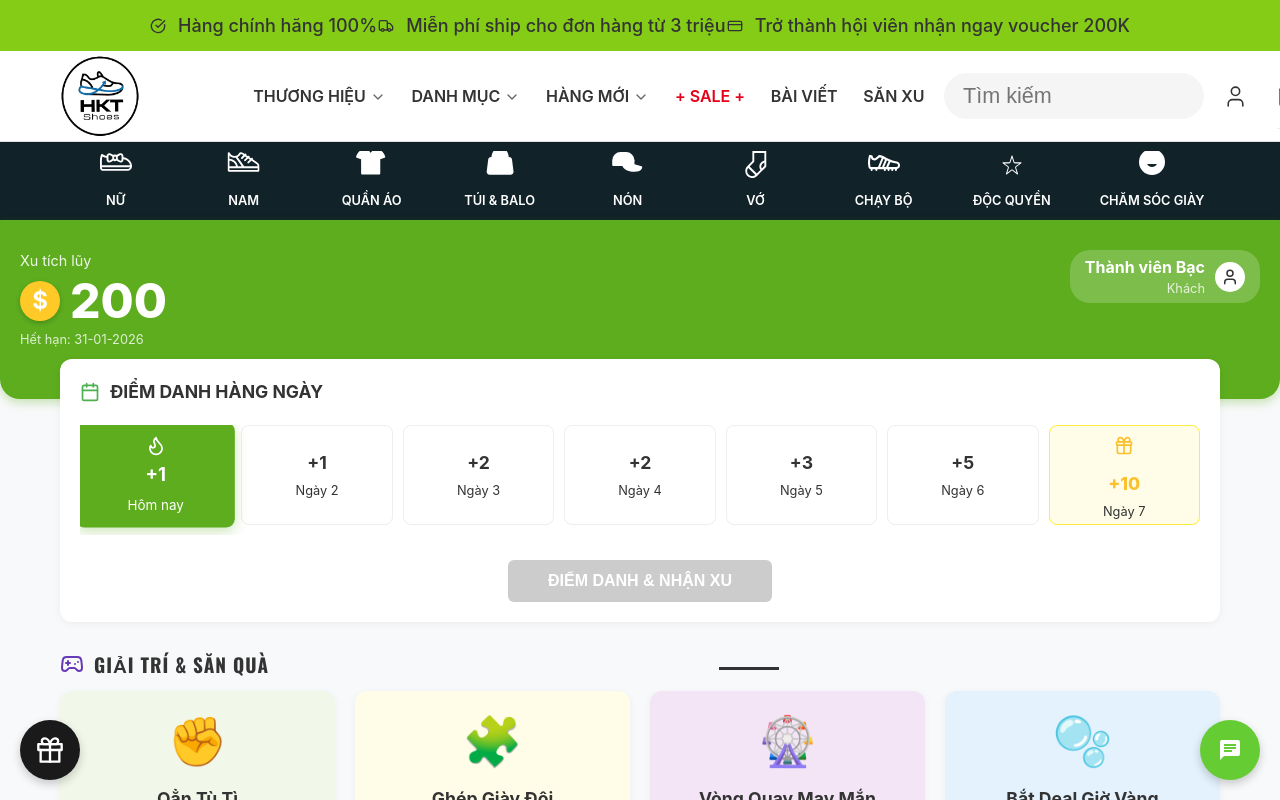
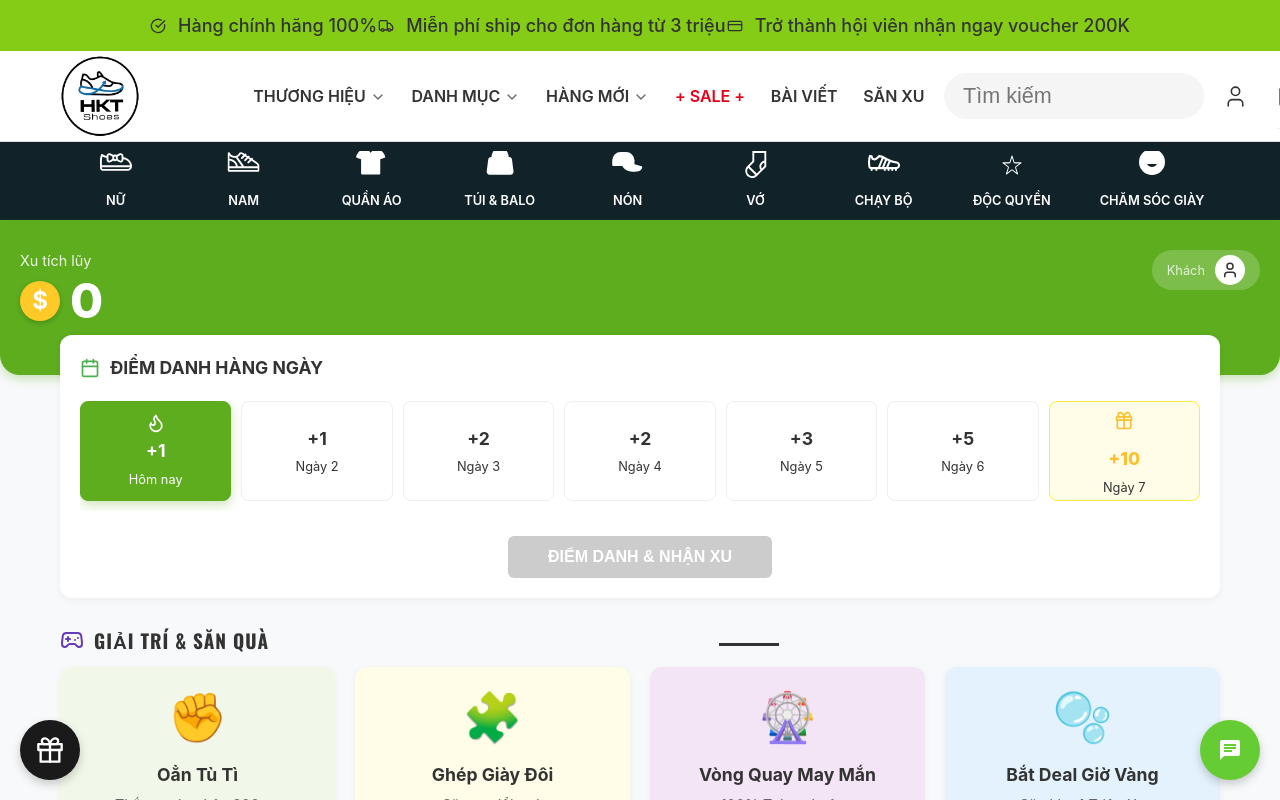
Before and after one commit to tuntoncute123/ZestFoot, a React (Vite) app: page /rewards in a window 1280 px wide. Shown: the top 800 px of the page. Built offline with nearby package versions, Linux system fonts and the light colour scheme.

Commit message:
fix giao dien nhan xu daily

```diff
--- a/src/components/Rewards/DailyCheckIn.css
+++ b/src/components/Rewards/DailyCheckIn.css
@@ -27,7 +27,6 @@
     margin-bottom: 25px;
     overflow-x: auto;
     padding-bottom: 10px;
-    /* For scrollbar if needed on mobile */
 }
 
 .day-box {
@@ -48,7 +47,6 @@
 /* Past Days (Checked) */
 .day-box.checked {
     background: #E8F5E9;
-    /* Light Green */
     border-color: #81C784;
     color: #2E7D32;
 }
@@ -56,12 +54,13 @@
 /* Today (Active) */
 .day-box.today {
     background: #5DAD1F;
-    /* Main Green */
     border-color: #5DAD1F;
     color: white;
-    transform: scale(1.05);
+    transform: scale(1.0);
     box-shadow: 0 4px 12px rgba(93, 173, 31, 0.3);
     z-index: 1;
+    border-radius: 8px;
+    /* Force rounded corners */
 }
 
 /* Future Days */
@@ -75,7 +74,6 @@
 .day-box.day-7 {
     border-color: #FFEB3B;
     background: #FFFDE7;
-    /* Ensure it respects the same flex and height rules */
     flex: 1;
 }
 
--- a/src/components/Rewards/RewardHub.jsx
+++ b/src/components/Rewards/RewardHub.jsx
@@ -8,7 +8,7 @@ import { supabase } from '../../services/supabaseClient';
 
 const RewardHub = () => {
     const { user } = useAuth();
-    const [points, setPoints] = useState(200);
+    const [points, setPoints] = useState(0);
     const [showLuckyWheel, setShowLuckyWheel] = useState(false);
 
     // Fetch real points if user exists (Quick inline effect)
@@ -17,6 +17,8 @@ const RewardHub = () => {
             if (user) {
                 const { data } = await supabase.from('profiles').select('points').eq('id', user.id).single();
                 if (data) setPoints(data.points);
+            } else {
+                setPoints(0);
             }
         };
 
@@ -45,12 +47,12 @@ const RewardHub = () => {
                             <div className="coin-icon-lg">$</div>
                             <span className="points-value">{points}</span>
                         </div>
-                        <div className="expiry-date">Hết hạn: 31-01-2026</div>
+                        {user && <div className="expiry-date">Hết hạn: 31-01-2026</div>}
                     </div>
 
                     <div className="user-tier-badge">
                         <div style={{ textAlign: 'right' }}>
-                            <div style={{ fontWeight: 'bold' }}>Thành viên Bạc</div>
+                            <div style={{ fontWeight: 'bold' }}>{user ? 'Thành viên Bạc' : ''}</div>
                             <div style={{ fontSize: '0.8rem', opacity: 0.8 }}>{user?.email || 'Khách'}</div>
                         </div>
                         <div className="user-avatar-sm" style={{ display: 'flex', alignItems: 'center', justifyContent: 'center' }}>
```
